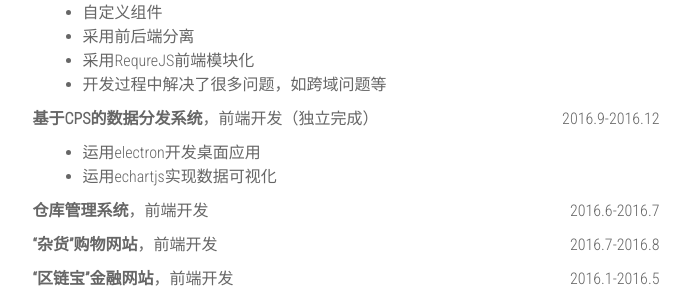
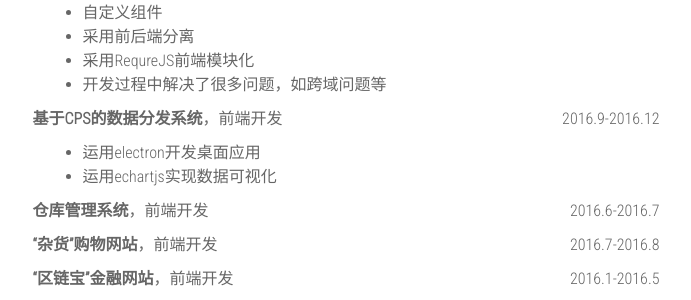
Before and after one commit to daisyHawen/daisyHawen.github.io, a Jekyll site: the page built from resume.html, in a window 1280 px wide. Shown: the part 459-759 px from the top of the page, without its empty margins (294-985 px from the left). Built offline with Jekyll 4.4.1, drawn with Linux system fonts in a browser that asks for light colours; nearby versions of some CDN libraries.

Commit message:
resume complete

```diff
--- a/resume.html
+++ b/resume.html
@@ -45,7 +45,7 @@ layout: blank
         </div>
         <div>
             <div>
-                <p><b>基于CPS的数据分发系统</b>，前端开发（独立完成）<span class="year">2016.9-2016.12</span></p>
+                <p><b>基于CPS的数据分发系统</b>，前端开发 <span class="year">2016.9-2016.12</span></p>
             </div>
 
             <ul>
```
